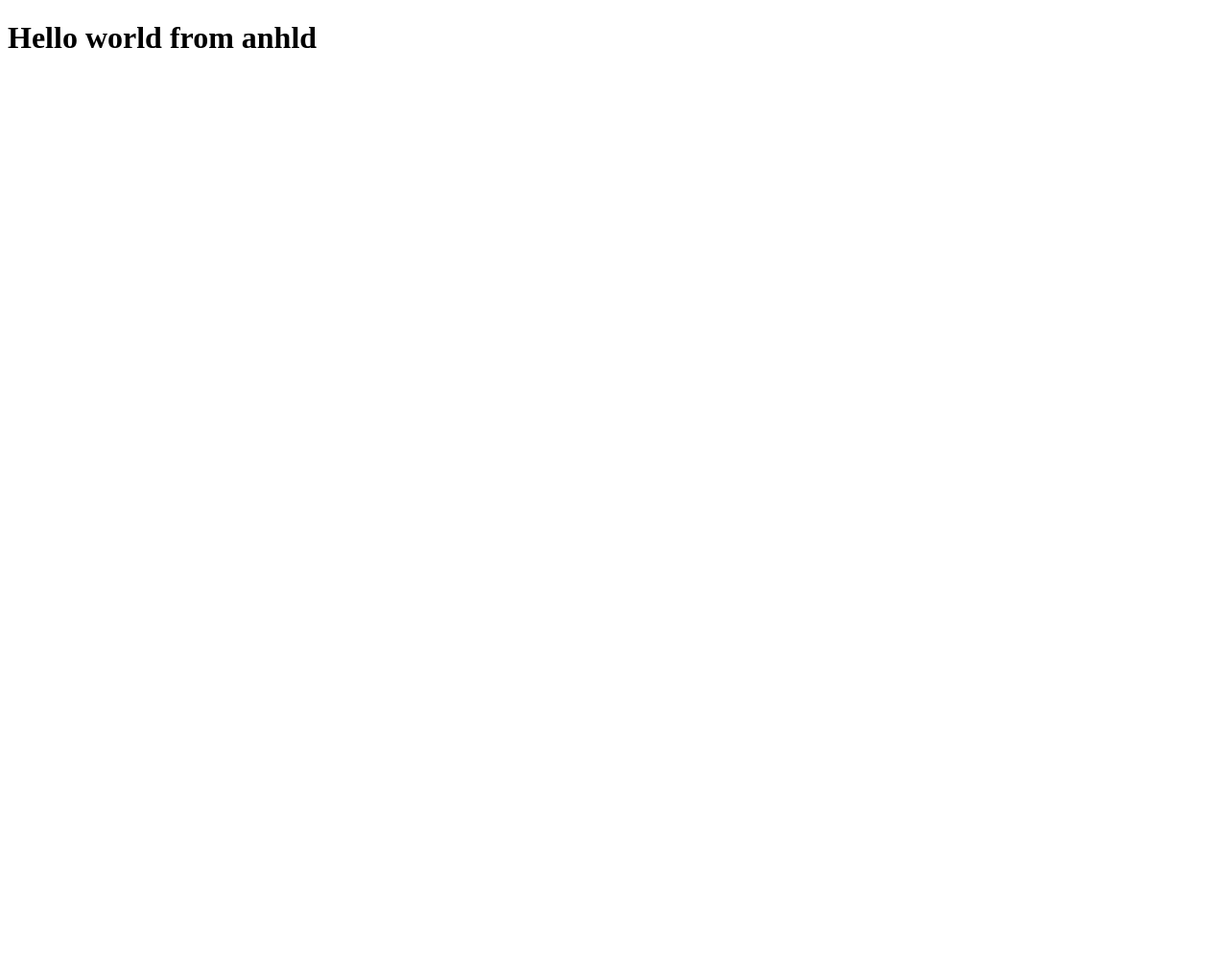
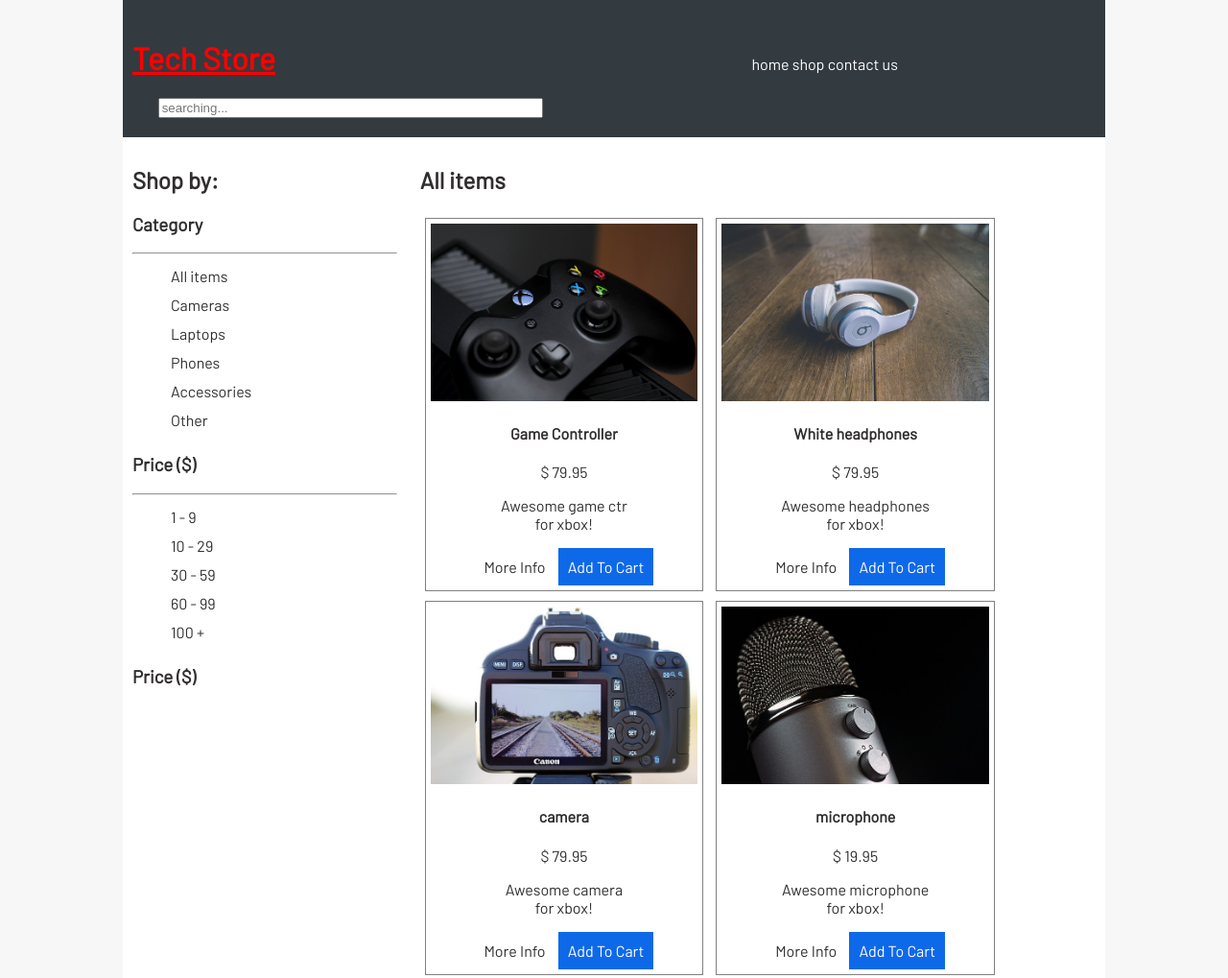
Before and after one commit to wolfwithcode/techstore, a plain HTML site: page index.html in a window 1280 px wide. Shown: the top 1019 px of the page at 96% size. Before the commit the page ends 800 px from the top, so only its background shows below. Drawn offline with Linux system fonts and the light colour scheme.

Commit message:
publish my tech-store project

```diff
--- a/index.html
+++ b/index.html
@@ -1,11 +1,131 @@
 <!DOCTYPE html>
 <html lang="en">
-<head>
-    <meta charset="UTF-8">
-    <meta name="viewport" content="width=device-width, initial-scale=1.0">
-    <title>Hello world</title>
-</head>
-<body>
-    <h1>Hello world from anhld</h1>
-</body>
+    <head>
+        <meta charset="UTF-8">
+        <meta name="viewport" content="width=device-width, initial-scale=1">
+        <title>Tech Store</title>
+        <!-- <link href="https://fonts.googleapis.com/css?family=Spartan&display=swap" rel="stylesheet"> -->
+        <link href="https://fonts.googleapis.com/css?family=Barlow&display=swap" rel="stylesheet">
+        <link rel="stylesheet" href="styles.css">
+    </head>
+    <body text-align= "left">
+        <header id="header">
+            <h1>Tech Store</h1>
+            <nav>
+                <ul>
+                    <li><a href="index.html">home</a></li>
+                    <li><a href="index.html">shop</a></li>
+                    <li><a href="contact.html">contact us</a></li>
+                </ul>
+            </nav>
+            <input type="search" placeholder="searching...">
+        </header>
+        <aside>
+            <h2>Shop by:</h2>
+            <section>
+                <h3>Category</h3>
+                <hr>
+                <ul>
+                    <li>All items</li>
+                    <li>Cameras</li>
+                    <li>Laptops</li>
+                    <li>Phones</li>
+                    <li>Accessories</li>
+                    <li>Other</li>
+                </ul>
+            </section>
+            <section>
+                <h3>Price <span>($)</span></h3>
+                <hr>
+                <ul>
+                    <li>1 - 9</li>
+                    <li>10 - 29</li>
+                    <li>30 - 59</li>
+                    <li>60 - 99</li>
+                    <li>100 +</li>
+                </ul>
+            </section>
+            <h3>Price <span>($)</span> </h3>
+        </aside>
+        <main>
+            <h2>All items</h2>
+            <div class="product">
+                <a href="product-detail.html">
+                    <img src="images/controller.jpg" alt="game controller picture">
+                </a>
+                <!-- <h4><a href="product-detail.html">Game Controller&#x231b;</a></h4> -->
+                <h4><a href="product-detail.html">Game Controller</a></h4>
+                <p>$ 79.95</p>
+                <p>Awesome game ctr <br> for xbox!</p>
+                <a href="product-detail.html" class="button"> More Info</a>
+                <a href="" class="button"> Add To Cart</a>
+            </div>
+
+            <div class="product">
+                <a href="product-detail.html">
+                    <img src="images/headphones.jpg" alt="head Phones pictures">
+                </a>
+                <h4><a href="product-detail.html">White headphones</a></h4>
+                <p>$ 79.95</p>
+                <p>Awesome headphones <br> for xbox!</p>
+                <a href="product-detail.html" class="button" > More Info</a>
+                <a href="" class="button"> Add To Cart</a>
+            </div>
+
+            <div class="product">
+                <a href="product-detail.html">
+                    <img src="images/camera.jpg" alt="camera pictures">
+                </a>
+                <h4><a href="product-detail.html">camera</a></h4>
+                <p>$ 79.95</p>
+                <p>Awesome camera <br> for xbox!</p>
+                <a href="product-detail.html" class="button"> More Info</a>
+                <a href="" class="button"> Add To Cart</a>
+            </div>
+
+            <div class="product">
+                <a href="product-detail.html">
+                    <img src="images/microphone.jpg" alt="microphone pictures">
+                </a>
+                <h4><a href="product-detail.html">microphone</a></h4>
+                <p>$ 19.95</p>
+                <p>Awesome microphone <br> for xbox!</p>
+                <a href="product-detail.html" class="button"> More Info</a>
+                <a href="" class="button"> Add To Cart</a>
+            </div>
+
+            <div class="product">
+                <a href="product-detail.html">
+                    <img src="images/cables.jpg" alt="cables pictures">
+                </a>
+                <h4><a href="product-detail.html">cables</a></h4>
+                <p>$ 8.95</p>
+                <p>Awesome cables <br> for xbox!</p>
+                <a href="product-detail.html" class="button"> More Info</a>
+                <a href="" class="button"> Add To Cart</a>
+            </div>
+
+            <div class="product">
+                <a href="product-detail.html">
+                    <img src="images/lenses.jpg" alt="lenses pictures">
+                </a>
+                <h4><a href="product-detail.html">lenses</a></h4>
+                <p>$ 88.95</p>
+                <p>Awesome lenses <br> pictures</p>
+                <a href="product-detail.html" class="button"> More Info</a>
+                <a href="" class="button"> Add To Cart</a>
+            </div>
+
+        </main>
+
+        <footer>
+            <nav>
+                <ul>
+                    <li><a href="index.html">home</a></li>
+                    <li><a href="">shop</a></li>
+                    <li><a href="contact.html">contact us</a></li>
+                </ul>
+            </nav>
+        </footer>
+    </body>
 </html>
--- /dev/null
+++ b/styles.css
@@ -0,0 +1,204 @@
+html{
+    background: #f7f7f7;
+    font-size: 16px;
+}
+
+body{
+    /* font-family: "Comic Sans MS", cursive, sans-serif; */
+    /* font-family: 'Spartan', sans-serif; */
+    font-family: 'Barlow', sans-serif;
+    background: white;
+    /* max-width: 1000px; */
+    /* max-width: 80%; */
+    max-width: 80vw;
+    margin: 0 auto;
+    color: rgb(49, 46, 46);
+    text-align: center;
+}
+
+header, footer{
+    background: #333a40;
+    color: white;
+    padding: 20px 10px;
+}
+
+input[type="search"]{
+    width:  100%;
+}
+header li{
+    display: inline;
+}
+
+header h1, nav {
+    display: inline-block;
+}
+
+header h1, nav{
+    display: inline-block;
+}
+
+@media (min-width: 1000px){
+
+    body {
+        text-align: left;
+    }
+
+    header h1 {
+        width: 60%;
+    }
+    main {
+        /* width: 680px; */
+        width: 68%;
+        display: inline-block;
+        padding: 10px;
+        /* font-size: 12px; */
+    }
+
+    aside {
+        /* width: 270px; */
+        width: 27%;
+        display: inline-block;
+        vertical-align: top;
+        padding: 10px;
+    }
+}
+
+
+.product {
+    border: 1px solid grey;
+    /* width: 200px; */
+    width: 30%;
+    margin: 5px;
+    padding: 5px;
+    display: inline-block;
+    text-align: center;
+    /* font-size: 2em; */
+    font-size: 1rem;
+}
+
+ul{
+    margin:0;
+    /* padding: 0; */
+}
+
+li{
+    list-style: none;
+    line-height: 30px;
+}
+
+a {
+    text-decoration: none;
+    color: inherit;
+}
+
+a:hover{
+    color: #0e69e9;
+}
+
+img {
+    max-width: 100%;
+}
+
+.button{
+    padding: 10px;
+    display: inline-block;
+}
+
+/* li:nth-of-type(3){
+    color: red;
+} */
+
+.button:last-of-type{
+    background: #0e69e9;
+    color: white;
+}
+
+/* Product detail page */
+.product-detail{
+    width: 660px;
+}
+
+.product-detail img{
+    max-width: 50%;
+    float: left;
+}
+
+/* Contact us */
+
+form  {
+    padding: 10px;
+    margin:  10px 0;
+    width:  600px;
+}
+
+form > div {
+    margin: 10px 0;
+}
+
+
+.inline label {
+    display: inline-block;
+    width: 100px;
+}
+
+input[type="text"], input[type="email"], textarea{
+    padding: 10px;
+    width: 400px;
+}
+
+/* Table */
+table {
+    width: 400px;
+    text-align: left;
+    margin: 20px 0;
+}
+
+caption{
+    font-weight: bold;
+    font-style: italic;
+    border-bottom: 1px dotted;
+    padding: 10px;
+}
+
+th, td  {
+    padding: 10px;
+}
+
+tr:hover {
+    background: #f5f5f5;
+}
+
+#header h1 {
+    color: red;
+    text-decoration: underline;
+}
+
+.header h1 {
+    color: purple;
+}
+
+@media  (min-width: 600px) and (max-width: 700px){
+    li{
+        color: red;
+    }
+}
+
+@media print{
+    body{
+        color: green;
+    }
+}
+
+@media (min-width: 800px){
+
+    input[type="search"]{
+        width: 40%;
+        margin-left: 2em;
+    }
+
+    .product{
+        display: inline-block;
+        width: 40%;
+    }
+
+}
```
Also changed, not shown: contact.html (added, +126 -0 lines), helloworld.html (added, +11 -0 lines), product-detail.html (added, +94 -0 lines), showPictures.html (added, +15 -0 lines), test.html (added, +4 -0 lines), hello.html.txt (deleted), images/cables.jpg (added), images/camera.jpg (added), images/controller.jpg (added), images/headphones.jpg (added), images/lenses.jpg (added), images/microphone.jpg (added), pizza-1000.jpg (added), pizza-300.jpg (added), 1 more files, 1 other file.
